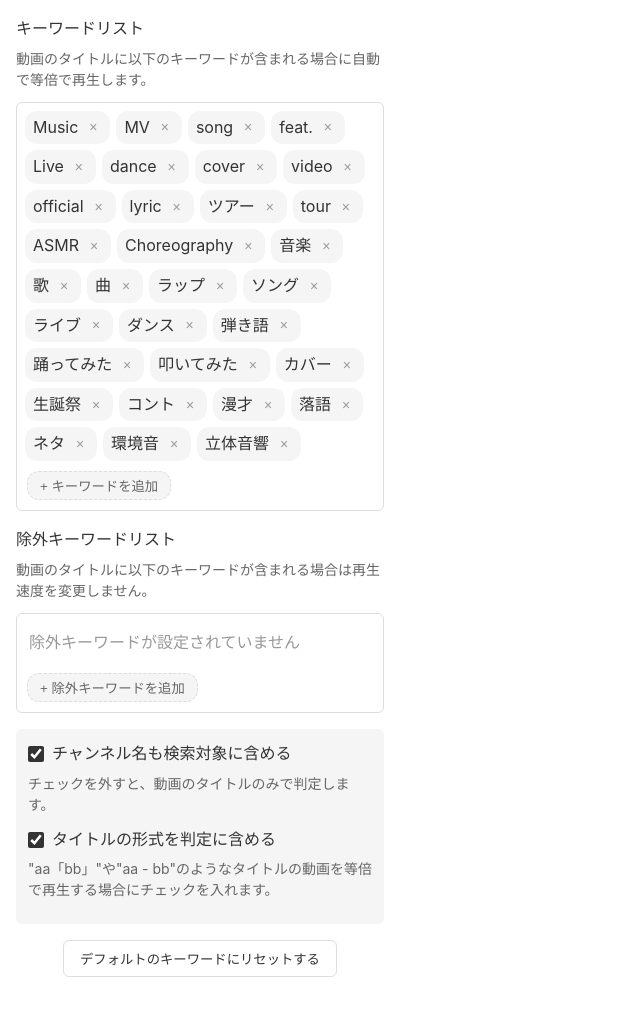
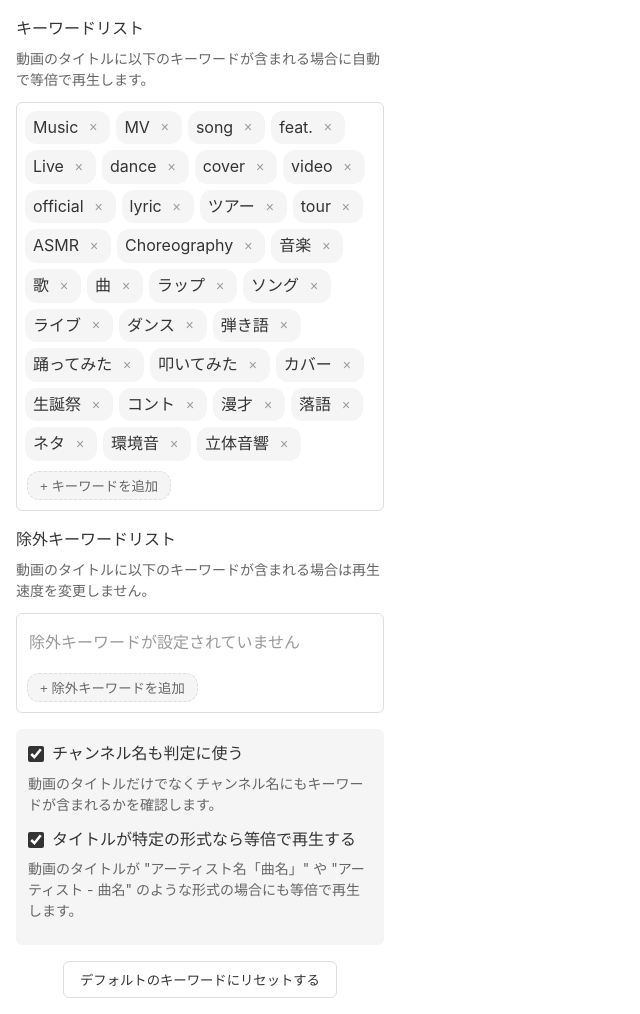
Before and after one commit to urmshr/video-speed-normalizer, a website built with Vite: page src/popup.html in a window 1280 px wide. Shown: the whole page, without its empty margins (0-640 px from the left). Before the commit the page ends 993 px from the top, so only its background shows below. Built offline with nearby package versions, Linux system fonts and the light colour scheme.

Commit message:
feat: チェック項目の説明を明確課

```diff
--- a/src/popup.html
+++ b/src/popup.html
@@ -38,17 +38,17 @@
     <div class="settings-section">
       <label class="checkbox-label">
         <input type="checkbox" id="searchInChannel" />
-        <span>チャンネル名も検索対象に含める</span>
+        <span>チャンネル名も判定に使う</span>
       </label>
       <div class="help-text">
-        チェックを外すと、動画のタイトルのみで判定します。
+        動画のタイトルだけでなくチャンネル名にもキーワードが含まれるかを確認します。
       </div>
       <label class="checkbox-label">
         <input type="checkbox" id="enableTitlePatternMatch" />
-        <span>タイトルの形式を判定に含める</span>
+        <span>タイトルが特定の形式なら等倍で再生する</span>
       </label>
       <div class="help-text">
-        "aa「bb」"や"aa - bb"のようなタイトルの動画を等倍で再生する場合にチェックを入れます。
+        動画のタイトルが "アーティスト名「曲名」" や "アーティスト - 曲名" のような形式の場合にも等倍で再生します。
       </div>
     </div>
 
```
